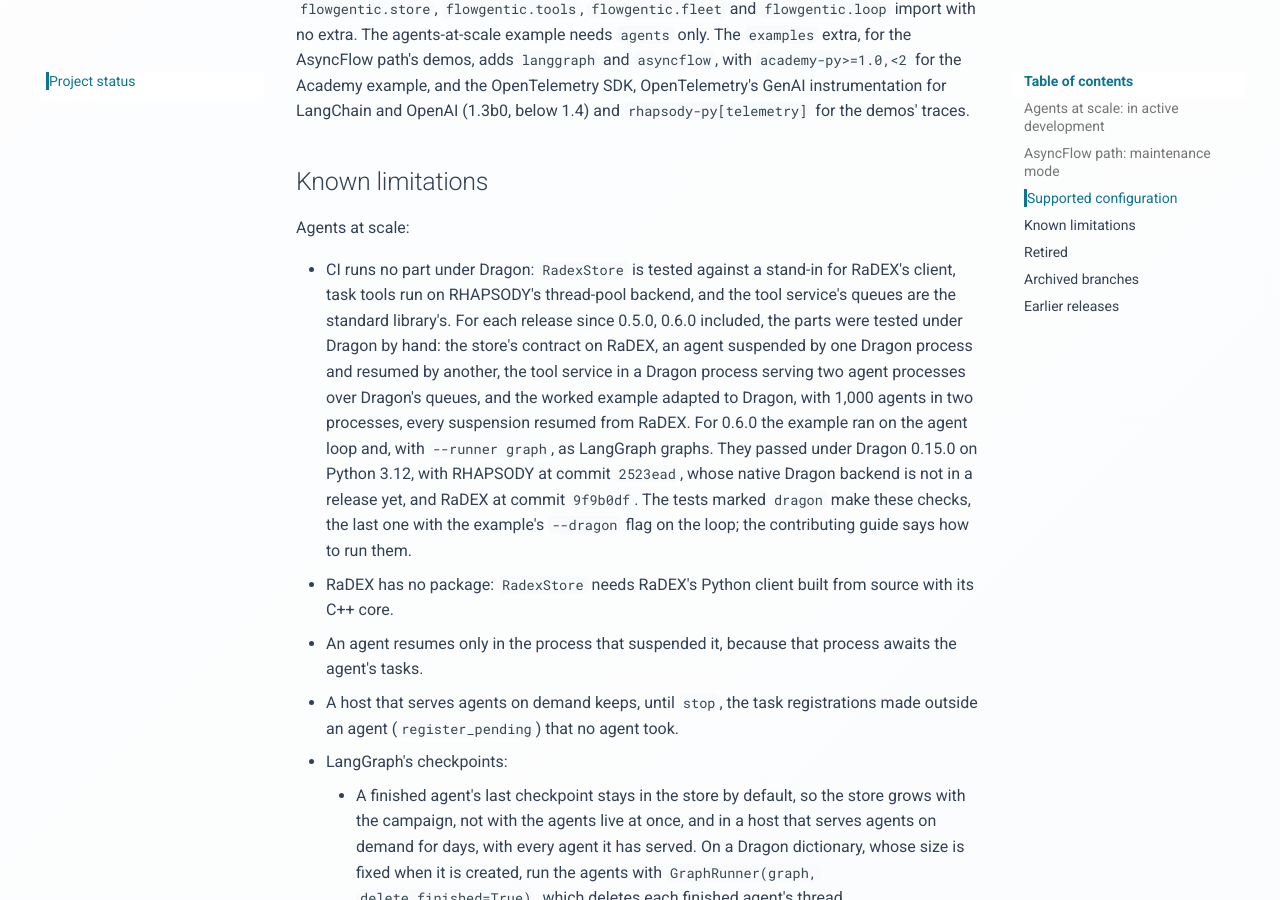
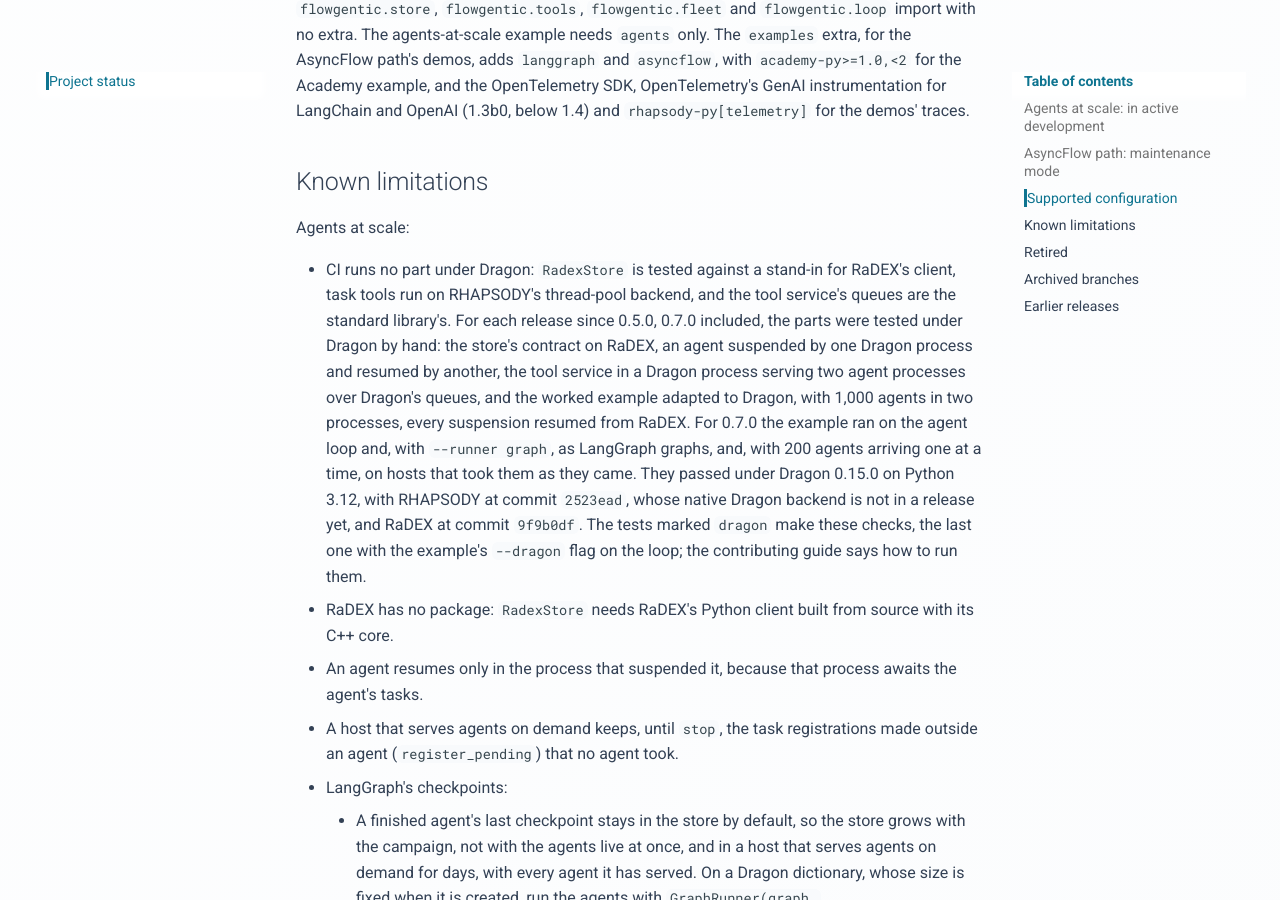
Before and after one commit to stride-research/flowgentic, an MkDocs documentation site: the page built from docs/status.md, in a window 1280 px wide and 900 px high, scrolled down 2630 px. Built offline with MkDocs 1.6.1 and Material for MkDocs 9.7.7, drawn with Linux system fonts in a browser that asks for light colours; comment, search, counter and statistics services are not loaded.

Commit message:
Say that the parts, and agents arriving one at a time, passed under Dragon for 0.7.0

```diff
--- a/docs/status.md
+++ b/docs/status.md
@@ -132,13 +132,14 @@ Agents at scale:
 - CI runs no part under Dragon: `RadexStore` is tested against a stand-in for
   RaDEX's client, task tools run on RHAPSODY's thread-pool backend, and the
   tool service's queues are the standard library's. For each release since
-  0.5.0, 0.6.0 included, the parts were tested under Dragon by hand: the
+  0.5.0, 0.7.0 included, the parts were tested under Dragon by hand: the
   store's contract on RaDEX, an agent suspended by one Dragon process and
   resumed by another, the tool service in a Dragon process serving two agent
   processes over Dragon's queues, and the worked example adapted to Dragon,
-  with 1,000 agents in two processes, every suspension resumed from RaDEX.
-  For 0.6.0 the example ran on the agent loop and, with `--runner graph`, as
-  LangGraph graphs. They passed under Dragon 0.15.0 on Python 3.12, with
+  with 1,000 agents in two processes, every suspension resumed from RaDEX. For
+  0.7.0 the example ran on the agent loop and, with `--runner graph`, as
+  LangGraph graphs, and, with 200 agents arriving one at a time, on hosts that
+  took them as they came. They passed under Dragon 0.15.0 on Python 3.12, with
   RHAPSODY at commit `2523ead`, whose native Dragon backend is not in a
   release yet, and RaDEX at commit `9f9b0df`. The tests marked `dragon` make
   these checks, the last one with the example's `--dragon` flag on the loop;
```
Also changed, not shown: docs/guides/agents-at-scale.md (+3 -2 lines).
